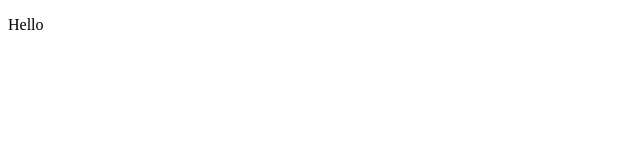
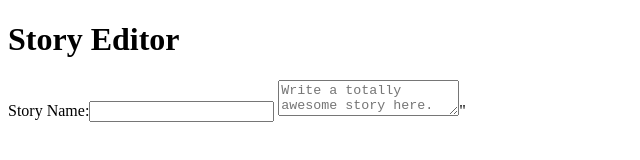
Before and after one commit to MakenzieHale/mhale97, a plain HTML site: page story_editor.html in a window 1280 px wide. Shown: the whole page, without its empty margins (0-640 px from the left). Drawn offline with Linux system fonts and the light colour scheme.

Commit message:
Update story_editor.html

```diff
--- a/story_editor.html
+++ b/story_editor.html
@@ -1,7 +1,7 @@
 <!doctype html>
 <html>
 <head>
-  <title>Title of Your Page</title>
+  <title>Story Writer</title>
   <script>
 
   </script>
@@ -12,6 +12,8 @@
 </head>
 
 <body>
-	<p>Hello</p>
+    <h1>Story Editor</h1>
+   Story Name:<input id=name_input></input>
+   <textarea id="story_editoy" placeholder="Write a totally awesome story here."></textarea>"
 </body>
 </html>
```
